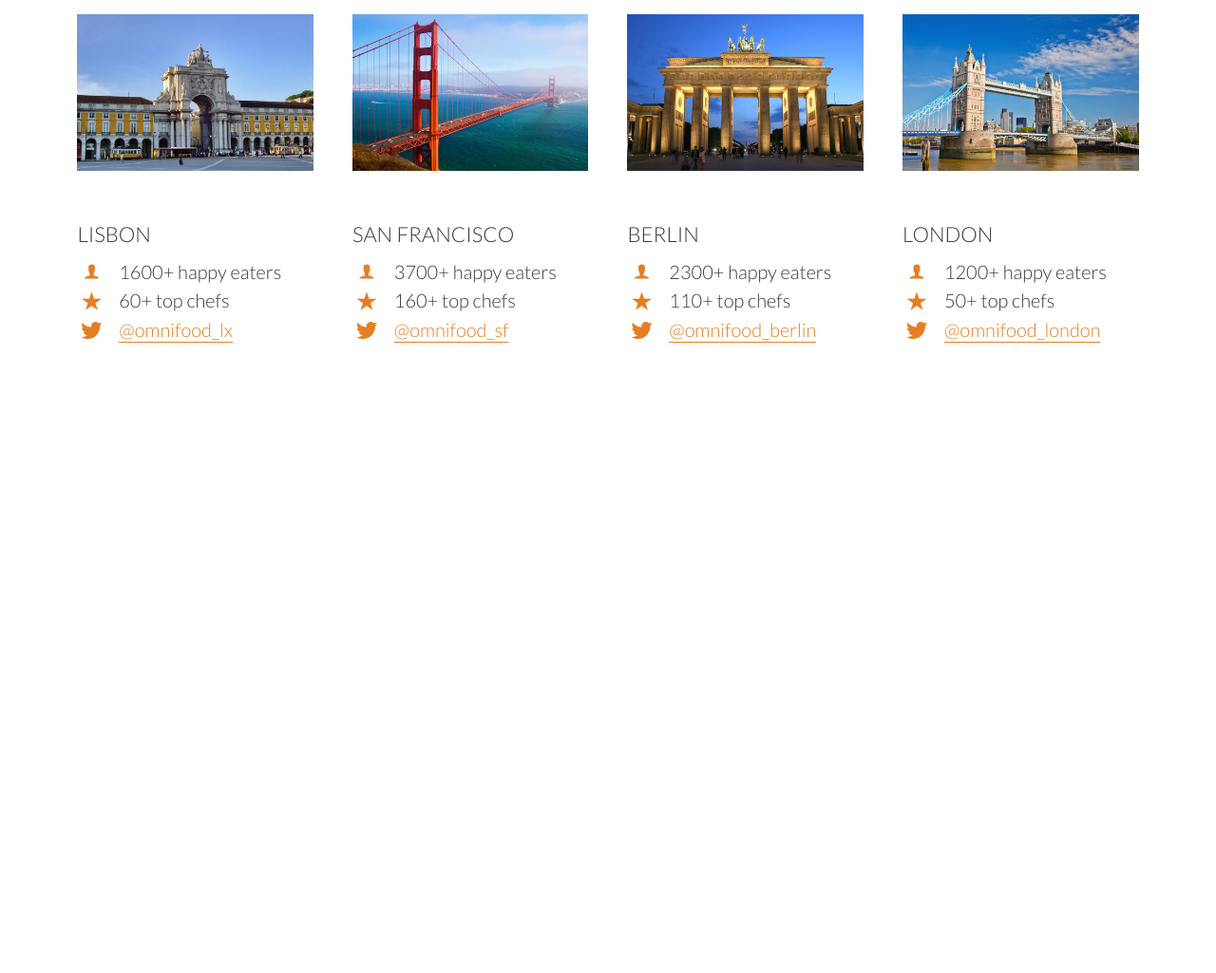
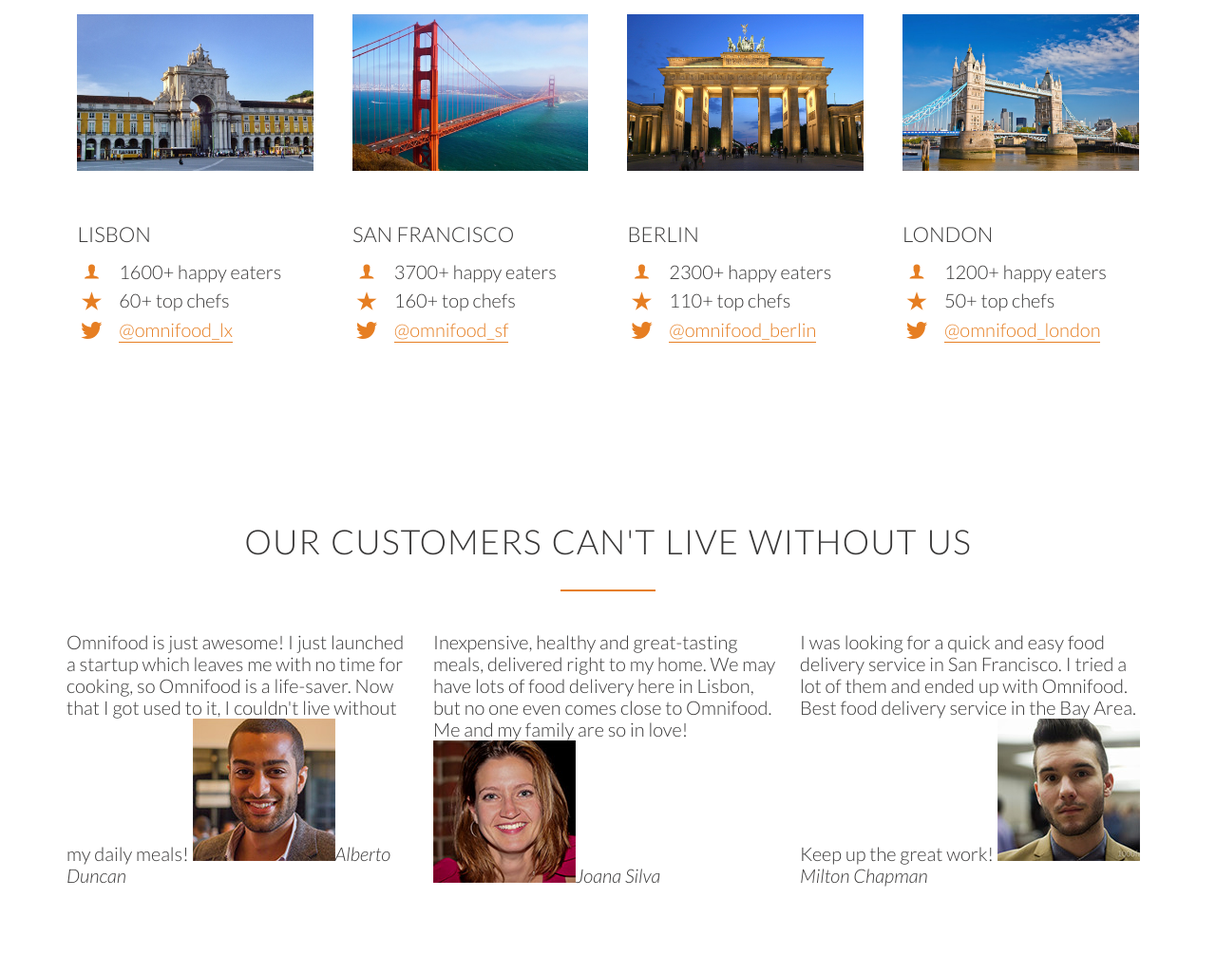
Before and after one commit to nparsley/omnifood, a plain HTML site: page index.html in a window 1280 px wide. Shown: the part 2904-3929 px from the top of the page at 95% size. Before the commit the page ends 3374 px from the top, so only its background shows below. Drawn offline with Linux system fonts and the light colour scheme; files whose address does not match are found by name.

Commit message:
customer testimonials

```diff
--- a/index.html
+++ b/index.html
@@ -233,6 +233,33 @@
             </div>
         </section>
 
+        <section class="section-testimonials">
+            <div class="row">
+                <h2>Our customers can't live without us</h2>
+            </div>
+            <div class="row">
+                <div class="col span-1-of-3">
+                    <blockquote>
+                        Omnifood is just awesome! I just launched a startup which leaves me with no time for cooking, so Omnifood is a life-saver. Now that I got used to it, I couldn't live without my daily meals!
+                        <cite><img src="resources/css/img/customer-1.jpg">Alberto Duncan</cite>
+                    </blockquote>
+                </div>
+                <div class="col span-1-of-3">
+                    <blockquote>
+                        Inexpensive, healthy and great-tasting meals, delivered right to my home. We may have lots of food delivery here in Lisbon, but no one even comes close to Omnifood. Me and my family are so in love!
+                        <cite><img src="resources/css/img/customer-2.jpg">Joana Silva</cite>
+                    </blockquote>
+                </div>
+                <div class="col span-1-of-3">
+                    <blockquote>
+                        I was looking for a quick and easy food delivery service in San Francisco. I tried a lot of them and ended up with Omnifood. Best food delivery service in the Bay Area. Keep up the great work!
+                        <cite><img src="resources/css/img/customer-3.jpg">Milton Chapman</cite>
+                    </blockquote>
+                </div>
+            </div>
+        </section>
+
+
     </body>
 
 
```
